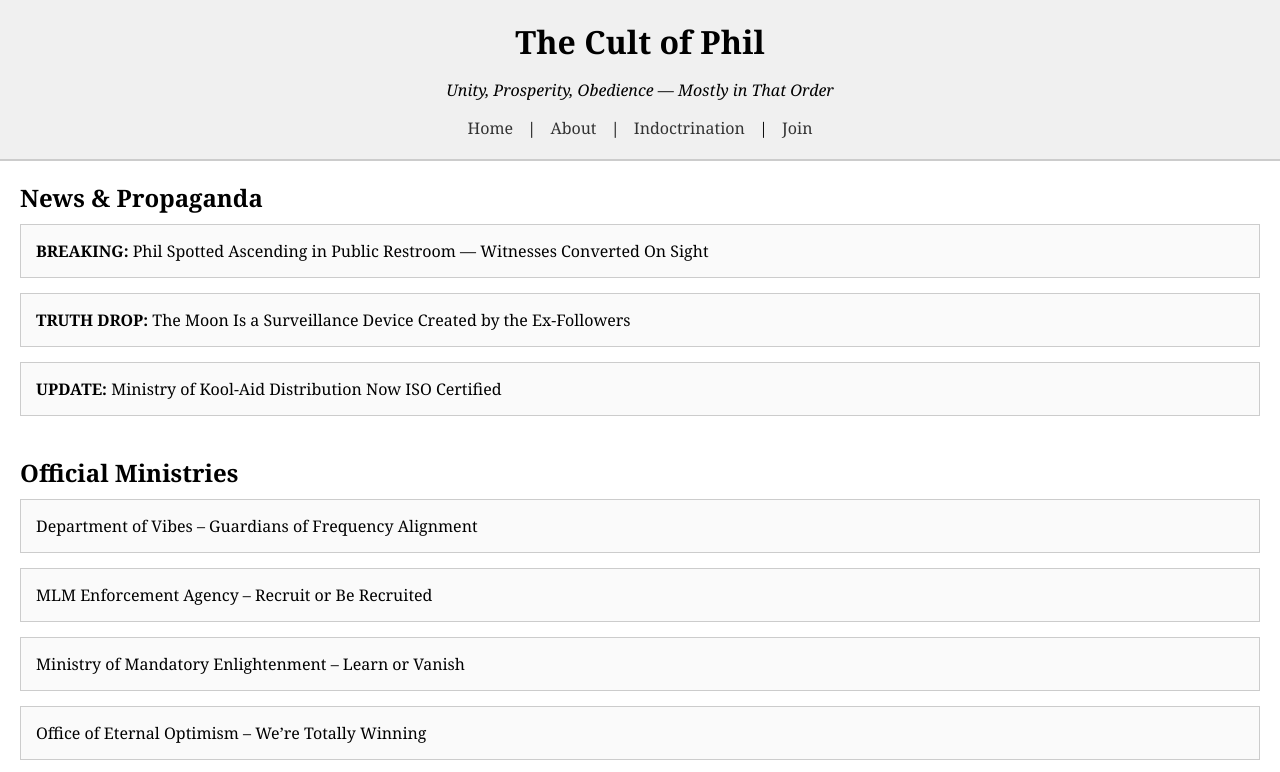
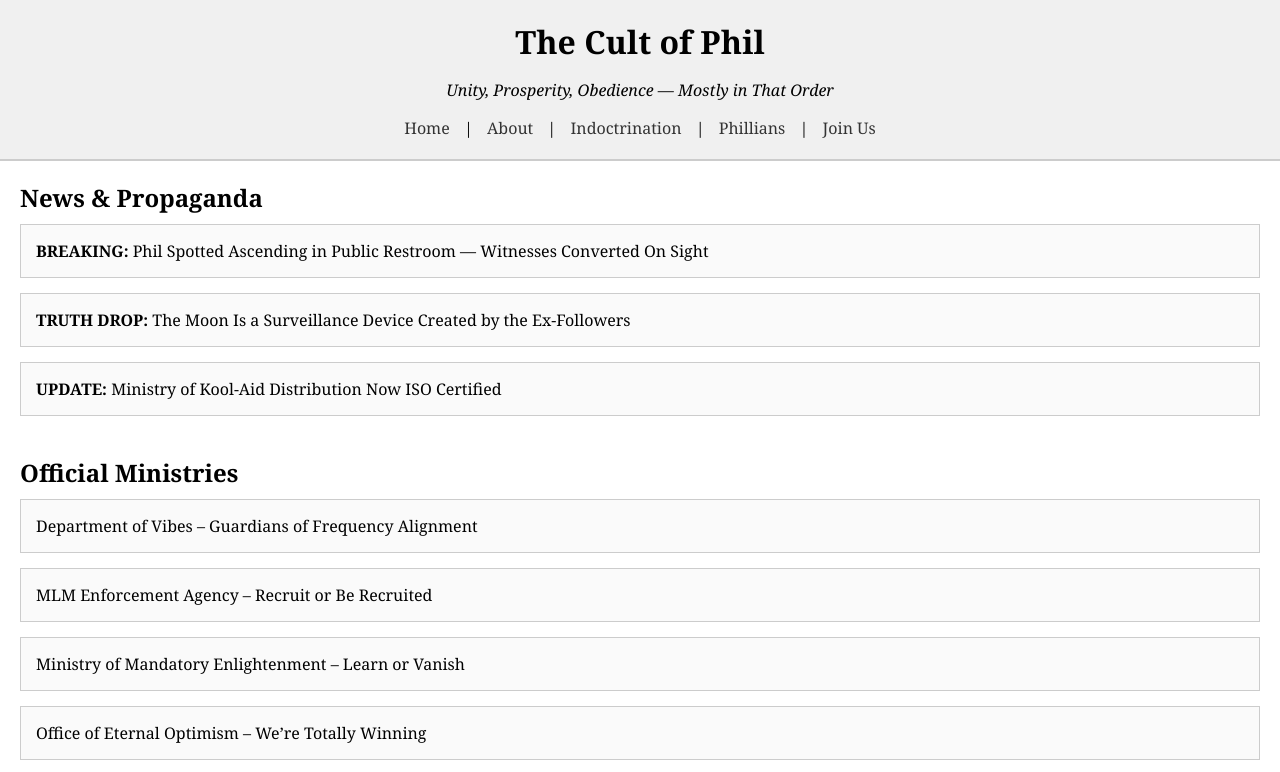
Before and after one commit to Phil-hughjass-McCracken/cult-of-phil, a plain HTML site: page index.html in a window 1280 px wide. Shown: the top 772 px of the page. Drawn offline with Linux system fonts and the light colour scheme.

Commit message:
Update index.html

```diff
--- a/index.html
+++ b/index.html
@@ -69,7 +69,8 @@
       <a href="index.html">Home</a> |
       <a href="about.html">About</a> |
       <a href="indoctrination.html">Indoctrination</a> |
-      <a href="join.html">Join</a>
+      <a href="phillians.html">Phillians</a> |
+      <a href="join.html">Join Us</a>
     </nav>
   </header>
 
```
